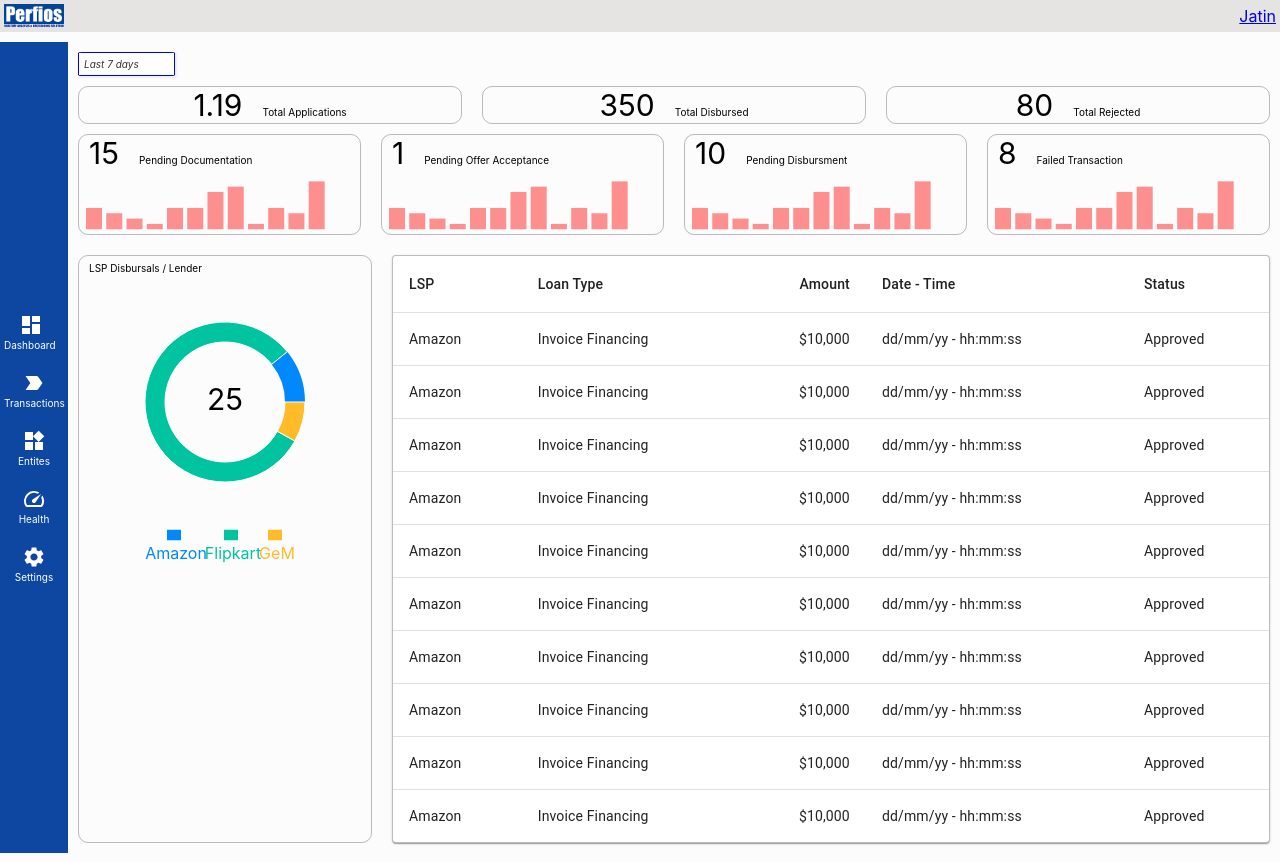
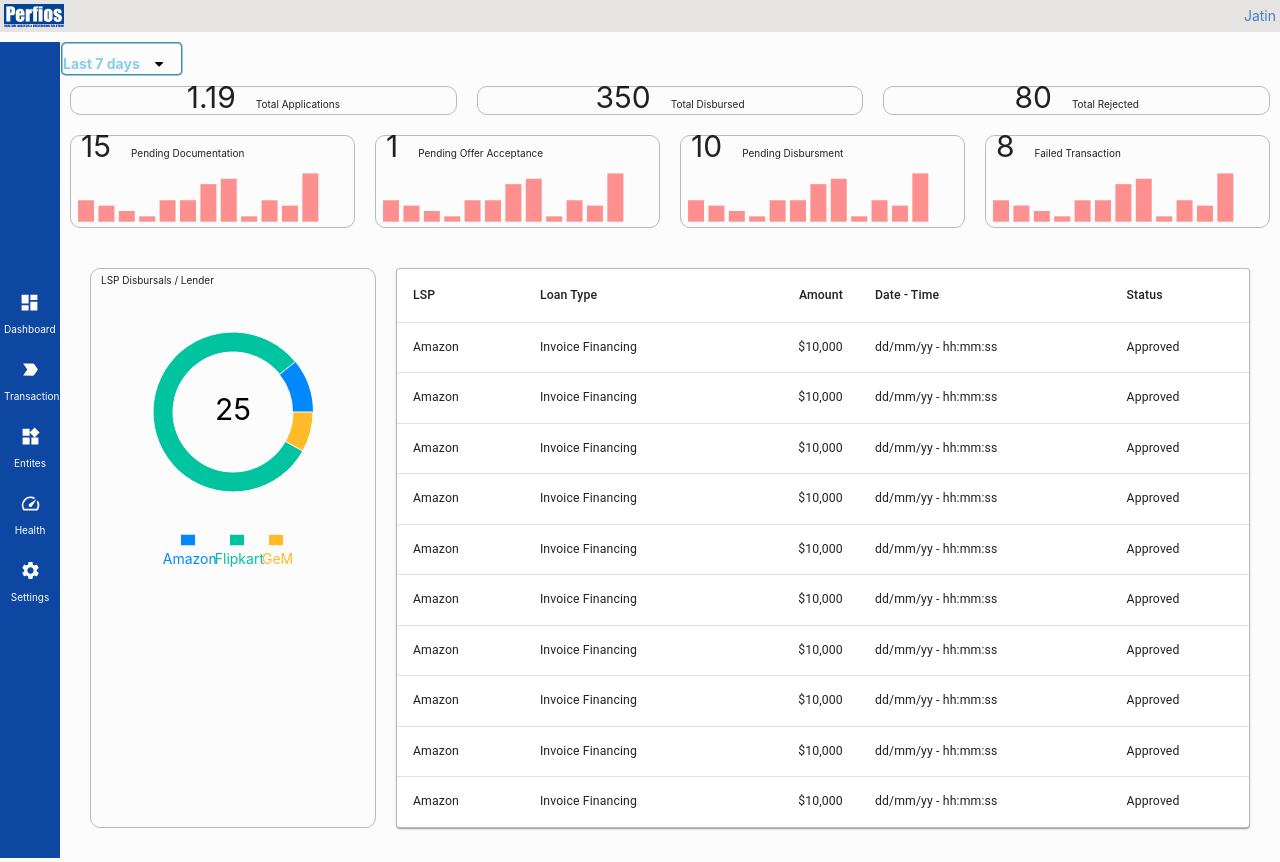
Before and after one commit to SHEIKHMOHAMMEDUMAR/UI_Prototype, a React (Create React App) app: page / in a window 1280 px wide. Built offline with nearby package versions, Linux system fonts and the light colour scheme.

Commit message:
updated filter

```diff
--- a/public/index.html
+++ b/public/index.html
@@ -8,6 +8,10 @@
     <link rel="preconnect" href="https://fonts.googleapis.com">
     <link rel="preconnect" href="https://fonts.gstatic.com" crossorigin>
     <link href="https://fonts.googleapis.com/css2?family=Source+Sans+Pro:wght@200;300;400;600;700&display=swap" rel="stylesheet">
+    <link
+    rel="stylesheet"
+    href="https://cdnjs.cloudflare.com/ajax/libs/semantic-ui/2.4.1/semantic.min.css"
+  />
     <style>
       *{
           font-family: 'Source Sans Pro', sans-serif;
--- a/src/components/drop/Drop.js
+++ b/src/components/drop/Drop.js
@@ -1,36 +1,32 @@
+import React, { useState } from "react";
 import "./drop.css"
-import { React, useState } from "react";
+const Drop = ({ options, selected, setselected, items }) => {
+  const [open, setopen] = useState(false)
+  const renderedOptions = options.map((option) => {
+    if (option.value === selected.value){
+      return null;
+      }
+    return (
+      <div
+        key={option.value}
+        className="item"
+        onClick={() => setselected(option)}
+      >
+        {option.label}
+      </div>
+    );
+  });
 
-export default function Drop({ selected, setselected }) {
-  const [isactive, setisactive] = useState(false);
-  const options = [
-    "Last 7 days",
-    "Last 1 month",
-    "Last 3 months",
-    "Last 6 months",
-    "Last 1 year"
-  ];
   return (
-    <div className="dropdown">
-      <div className="dropbtn" onClick={(e) => setisactive(!isactive)} >
-       Last 7 days
-        <span className="down"></span>
+    <div className="ui form">
+      <div className="field">
+        <div onClick={() => setopen(!open)} className={`ui search dropdown ${open ? 'visible active' : ''}`}>
+          <div className="text">{selected.label}<i className="dropdown icon"></i></div>
+
+          <div className={`menu ${open ? 'visible transition' : ''}`}>{renderedOptions}</div>
+        </div>
       </div>
-      {isactive && (
-        <div className="drop-content">
-          {options.map((option) => (
-            <div
-              onClick={(e) => {
-                setselected(option);
-                setisactive(false);
-              }}
-              className="dropdown-item"
-            >
-              {option}
-            </div>
-          ))}
-        </div>
-      )}
     </div>
-  )
+  );
 }
+export default Drop;
--- a/src/components/drop/drop.css
+++ b/src/components/drop/drop.css
@@ -1,45 +1,16 @@
-.dropdown {
-    border: 1px solid blue;
-    border-radius: 5%;
-    width: 95px;
-    margin: 10px;
-    position: relative;
-    user-select: none;
-  }
-  .dropdown .dropbtn {
-    padding: 5px;
-    background: #fff;
-    box-shadow: 1px 1px 2px 2px rgba(0, 0, 0, 0.06);
-    font-size: 10px;
-    color: #333;
-    display: flex;
-    align-items: left;
-    font-style: italic;
-    cursor: pointer;
-    justify-content: space-between;
-    width: 85px;
-  }
-  .dropdown .drop-content {
-    position: absolute;
-    top: 110%;
-    left: 0;
-    padding: 10px;
-    background: #fff;
-    box-shadow: 1px 1px 2px 2px rgba(0, 0, 0, 0.06);
-    font-size: 10px;
-    font-weight: 10;
-    font-style: italic;
-    color: #333;
-    width: 75px;
-  }
-  .dropdown .drop-content :hover {
-    color: blue;
-  }
-  .dropdown .drop-content .dropdown-item {
-    padding: 5px;
-    cursor: pointer;
-    transition: all 0.2s;
-  }
-  .dropdown .drop-content .dropdown-item:hover {
-    background: #fcfcfc;
-  }
+.text{
+  color: skyblue;
+  font-weight: bold;
+  border : 2px groove skyblue;
+  border-radius: 5px;
+
+}
+.ui .search .dropdown{
+  color: black;
+}
+.ui .selection .dropdown .visible .active{
+  color: aqua;
+}
+.field {
+  color: aquamarine;
+}
--- a/src/components/featureInfo/featureInfo.css
+++ b/src/components/featureInfo/featureInfo.css
@@ -6,7 +6,7 @@
 .featuredItem{
     flex: 1;
     border: 1px solid rgba(74, 74, 74, 0.37);
-    margin: 0px 10px;
+    margin: 10px 10px;
     padding: 0px;
     border-radius: 10px;
     cursor: pointer;
--- a/src/pages/home/Home.js
+++ b/src/pages/home/Home.js
@@ -7,11 +7,34 @@
 import Pyee from "../../components/pyee/Pyee";
 import LSP from "../../components/lsp/LSP";
 
-export default function Home() {
-    const [selected, setselected] = useState("");
+const options = [
+    {
+      label: "Last 7 days",
+      value : "7 days",
+    },
+    {
+      label: "Last 1 month",
+      value : "1 month",
+    },
+    {
+      label: "Last 3 months",
+      value : "3 months",
+    },
+    {
+      label: "Last 6 months",
+      value : "6 months",
+    },
+    {
+      label: "Last 1 year",
+      value : "1 year",
+    },
+  ];
+
+const Home = ()  =>{
+    const [selected, setselected] = useState(options[0]);
     return (
         <div className="home">
-            <Drop selected={selected} setselected={setselected} />
+            <Drop selected={selected} setselected={setselected} options={options} />
             <FeatureInfo items={userData.featureInfo} />
             <Chart items={userData.charts} dataKey="Active User"/>
             <div className="homeWidgets">
@@ -21,3 +44,4 @@
         </div>
     )
 }
+export default Home
--- a/src/pages/home/home.css
+++ b/src/pages/home/home.css
@@ -3,4 +3,5 @@
 }
 .homeWidgets{
     display: flex;
+    margin: 20px;
 }
```
